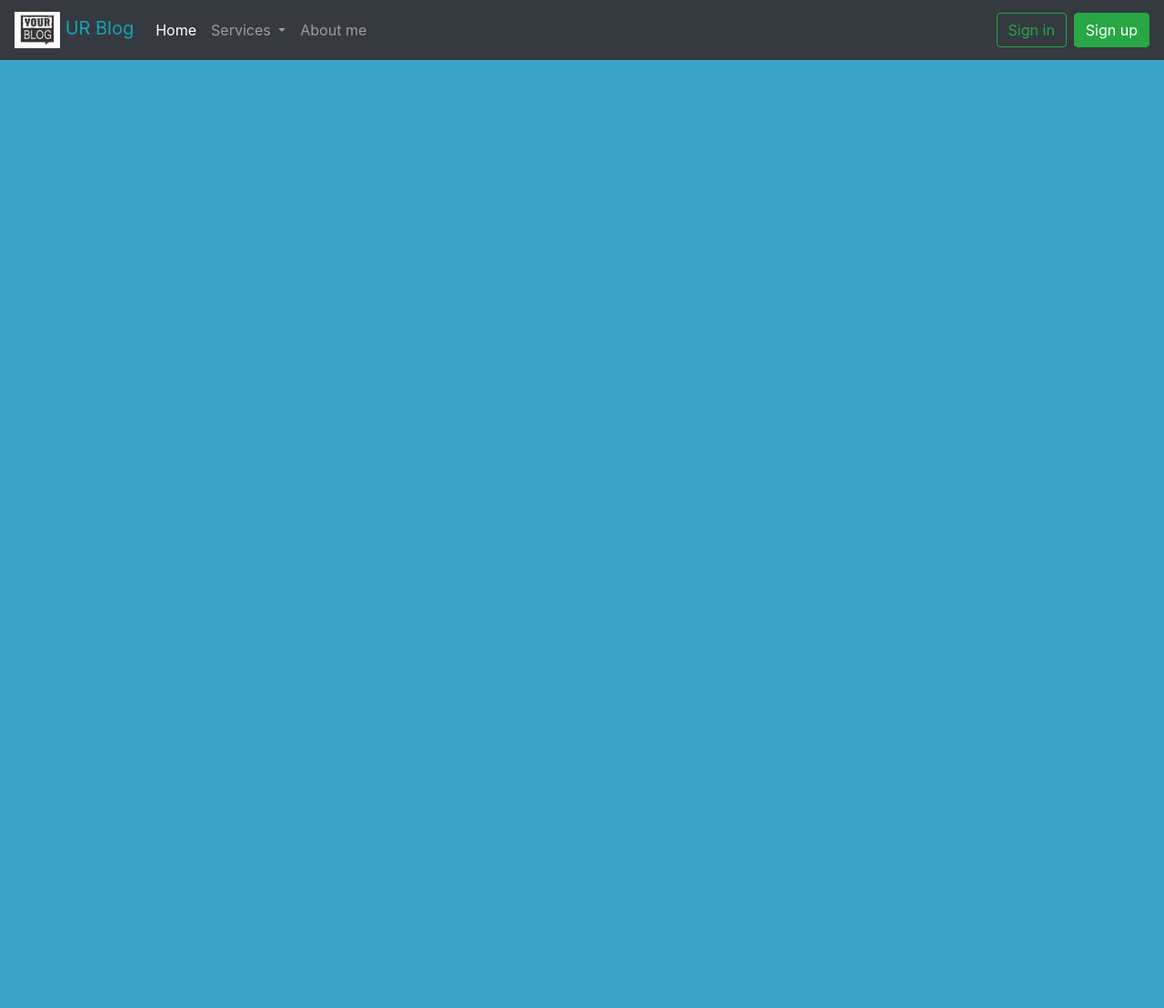
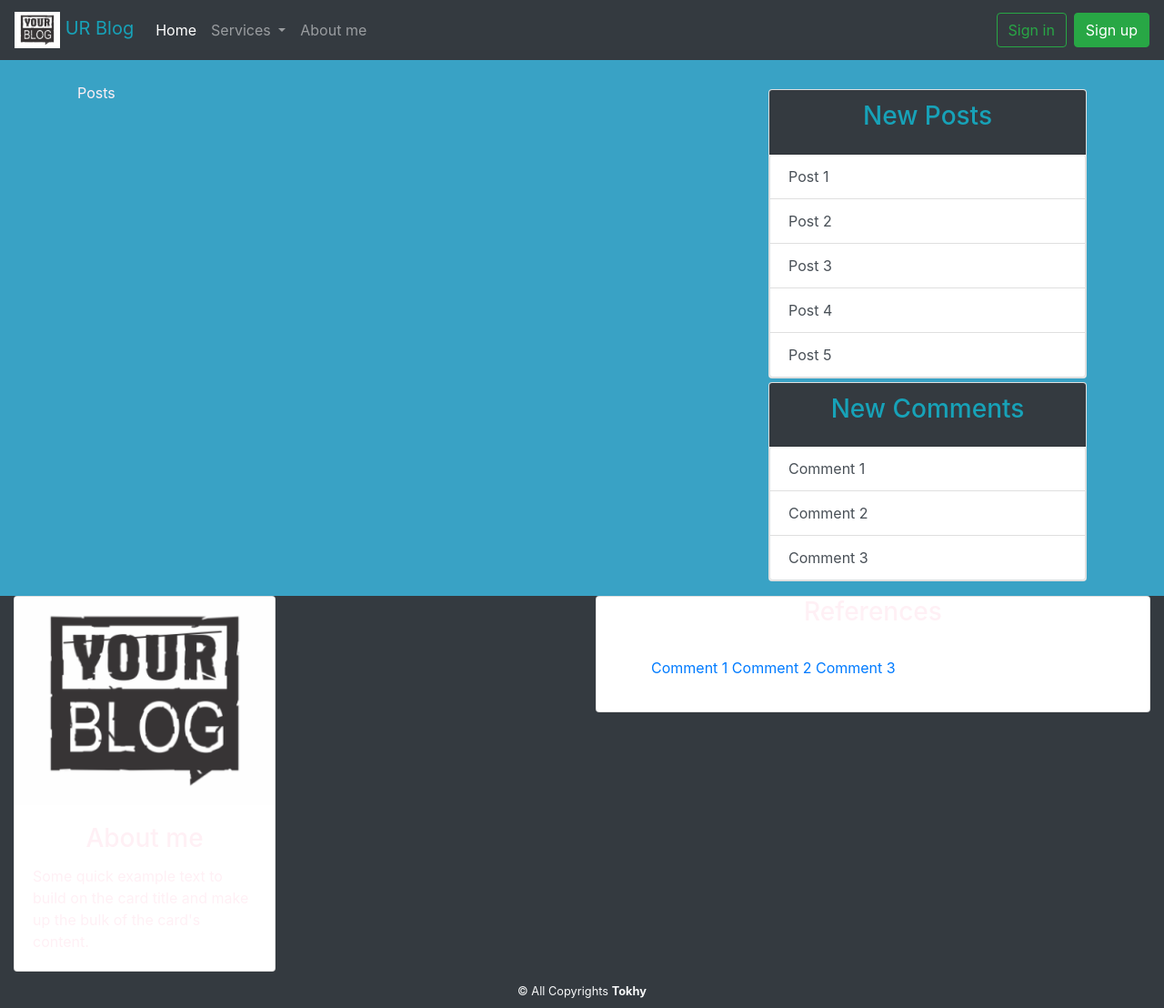
Before and after one commit to Tokhy619/Django_Bolg, a Django app: page / in a window 1280 px wide. Shown: the whole page at 91% size. Before the commit the page ends 66 px from the top, so only its background shows below. Run offline with Django 3.2, Linux system fonts and the light colour scheme; some libraries are stand-ins or nearby versions.

Commit message:
create Footer

```diff
--- a/blog/templates/blog/index.html
+++ b/blog/templates/blog/index.html
@@ -12,7 +12,7 @@
 </head>
 <body>
     <!--Start NavBar-->
-    <header>
+<header>
     <nav class="navbar navbar-expand-lg navbar-dark bg-dark">
         <a class="navbar-brand text-info" href="#">
             <img src= "{% static 'blog/img/logo.png' %}" alt="Blog-logo" width="50px">
@@ -51,11 +51,92 @@
             <button class="btn btn-success ml-1" type="submit">Sign up</button>
         </li>
     </ul>
-  </div>
-</nav>
-    </header>
+    </div>
+    </nav>
+</header>
     <!--End NavBar-->
+<!--Start Content-->
+<section>
+    <div class="container">
+        <div class="row mt-4">
+            <!--Main Content-->
+            <div class="col-md-8">Posts</div>
+            <!--sideBar-->
+            <div class="col-md-4">
+                <!--Posts Side-->
+                <div class="card mt-2">
+                   <div class="card-header bg-dark ">
+                        <h3 class="text-center text-info card-title">New Posts</h3>
+                    </div>
+                   <ul class="list-group">
+                        <a href="#" class="list-group-item list-group-item-action">Post 1</a>
+                        <a href="#" class="list-group-item list-group-item-action">Post 2</a>
+                        <a href="#" class="list-group-item list-group-item-action">Post 3</a>
+                        <a href="#" class="list-group-item list-group-item-action">Post 4</a>
+                        <a href="#" class="list-group-item list-group-item-action">Post 5</a>
+                   </ul>
+                </div>
+                <!--Comments Side-->
+                <div class="card mt-1 mb-3">
+                    <div class="card-header bg-dark ">
+                        <h3 class="text-center text-info card-title">New Comments</h3>
+                    </div>
+                   <ul class="list-group">
+                        <a href="#" class="list-group-item list-group-item-action">Comment 1</a>
+                        <a href="#" class="list-group-item list-group-item-action">Comment 2</a>
+                        <a href="#" class="list-group-item list-group-item-action">Comment 3</a>
+                   </ul>
+                </div>
+            </div>
 
+        </div>
+    </div>
+</section>
+<!--End Content-->
+<!--Start Footer-->
+<footer class="bg-dark">
+    <div class="container-fluid">
+        <div class="row">
+            <!--start About me-->
+            <div class="col-md">
+                <div class="card" style="width: 18rem;">
+                    <img src="{% static 'blog/img/logo.png' %}" class="card-img-top" alt="...">
+                    <div class="card-body">
+                        <h3 class="card-title text-center">About me</h3>
+                        <p class="card-text">Some quick example text to build on the card title
+                                                and make up the bulk of the card's content.</p>
+                    </div>
+                </div>
+                <!--end About me-->
+
+            </div>
+
+
+            <div class="col-md">
+                <div class="card">
+                    <h3 class="card-title text-center">References</h3>
+                    <div class="card-body">
+                        <ul>
+                            <a href="#" class="">Comment 1</a>
+                            <a href="#" class="">Comment 2</a>
+                            <a href="#" class="">Comment 3</a>
+                        </ul>
+                    </div>
+                </div>
+            </div>
+            <!--End References-->
+
+        </div>
+
+    <!--CopyRights-->
+        <div class="row p-2">
+            <div class="col-md text-center">
+                <small class="text-light">&copy; All Copyrights <b>Tokhy</b></small>
+            </div>
+        </div>
+    </div>
+</footer>
+<!--End Footer-->
 
 
 
```
